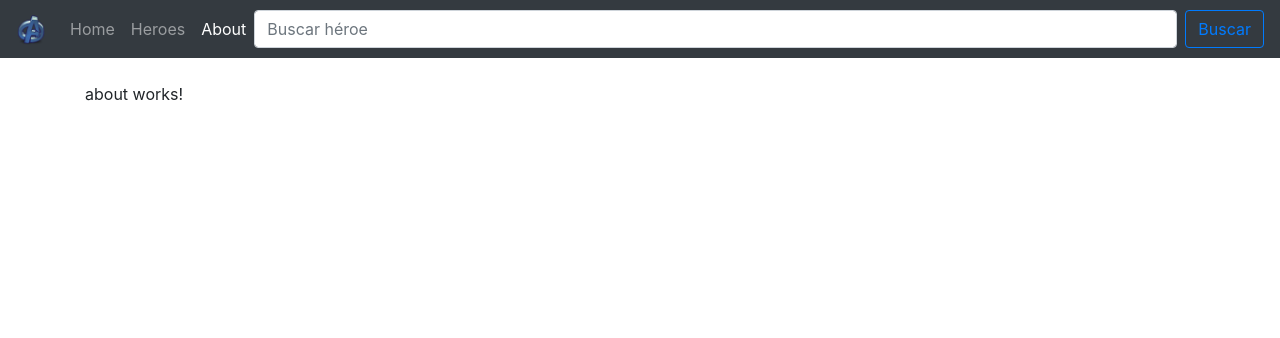
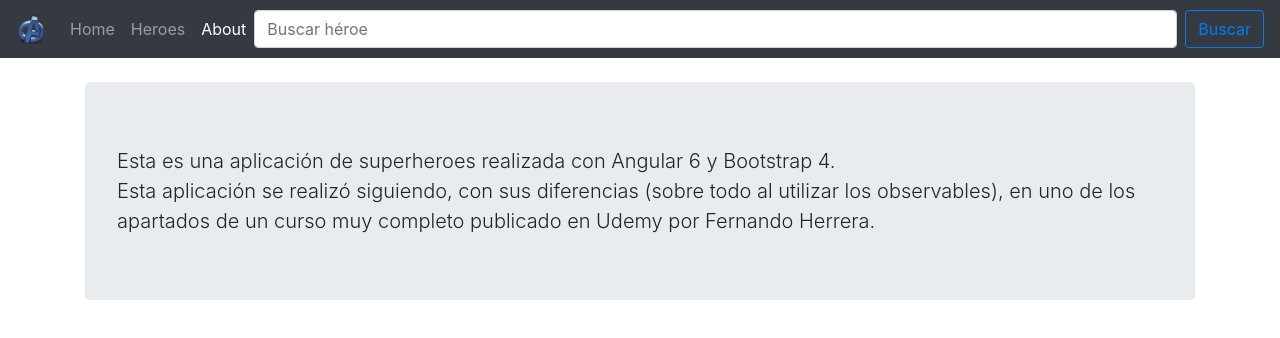
Before and after one commit to marcosjrs/App_Superheroes_Angular, an Angular app: page /about in a window 1280 px wide. Shown: the top 338 px of the page. Built offline with nearby package versions, Linux system fonts and the light colour scheme.

Commit message:
Contenido de Home y About

```diff
--- a/src/app/components/about/about.component.html
+++ b/src/app/components/about/about.component.html
@@ -1,3 +1,6 @@
-<p>
-  about works!
-</p>
+<div class="jumbotron animated fadeIn fast">
+  <div class="lead">
+    <div>Esta es una aplicación de superheroes realizada con Angular 6 y Bootstrap 4.  </div>
+    <div>Esta aplicación se realizó siguiendo, con sus diferencias (sobre todo al utilizar los observables), en uno de los apartados de un curso muy completo publicado en Udemy por Fernando Herrera. </div>
+  </div>
+</div>
--- a/src/app/components/home/home.component.html
+++ b/src/app/components/home/home.component.html
@@ -1,5 +1,7 @@
 <div class="jumbotron animated fadeIn fast">
   <h1 class="display-4">¡Bienvenidos!</h1>
-  <p class="lead">This is a simple hero unit, a simple jumbotron-style component for calling extra attention to
-    featured content or information.</p>
+  <div class="lead">
+    <div>Esta es una aplicación de superheroes realizada con Angular 6 y Bootstrap 4. </div>
+    <div>Pulsa sobre el link de Heroes para ver el contenido o haz click <a [routerLink]="['/heroes']" >aquí</a> </div>
+  </div>
 </div>
```
